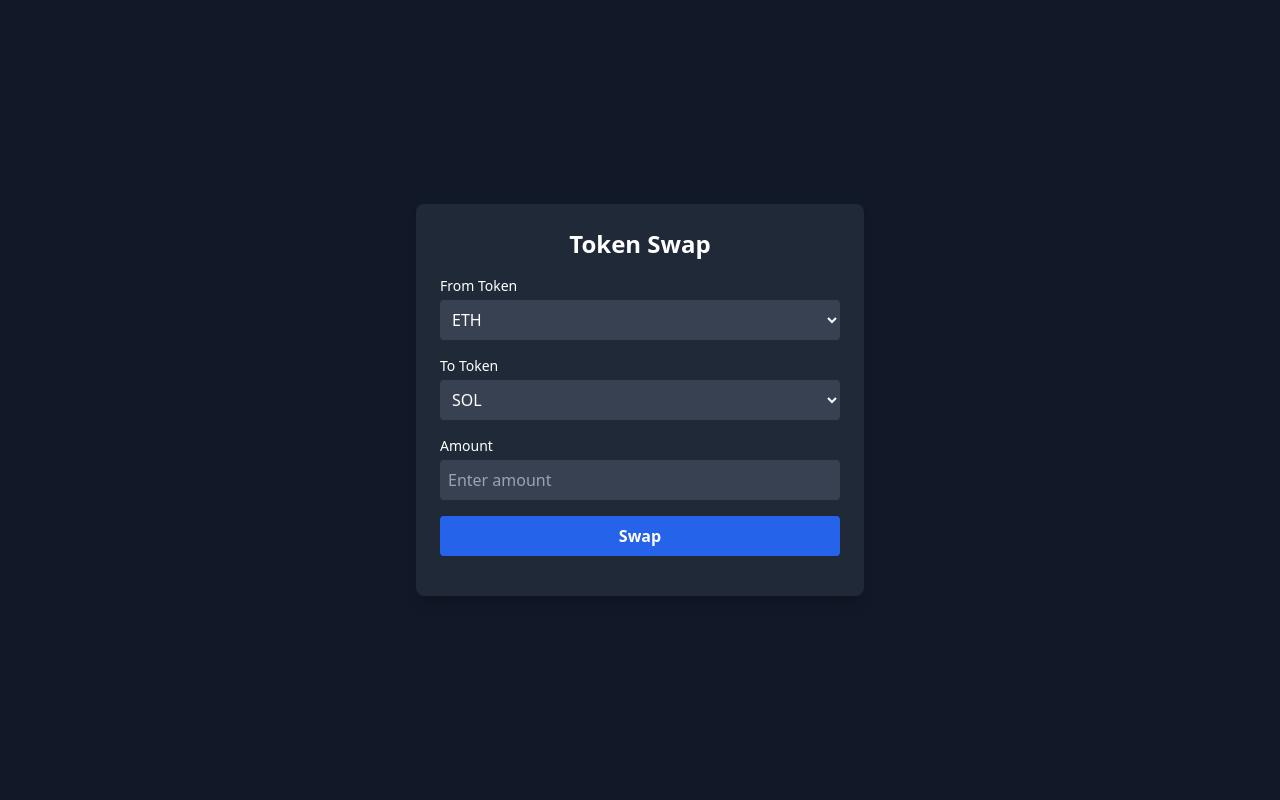
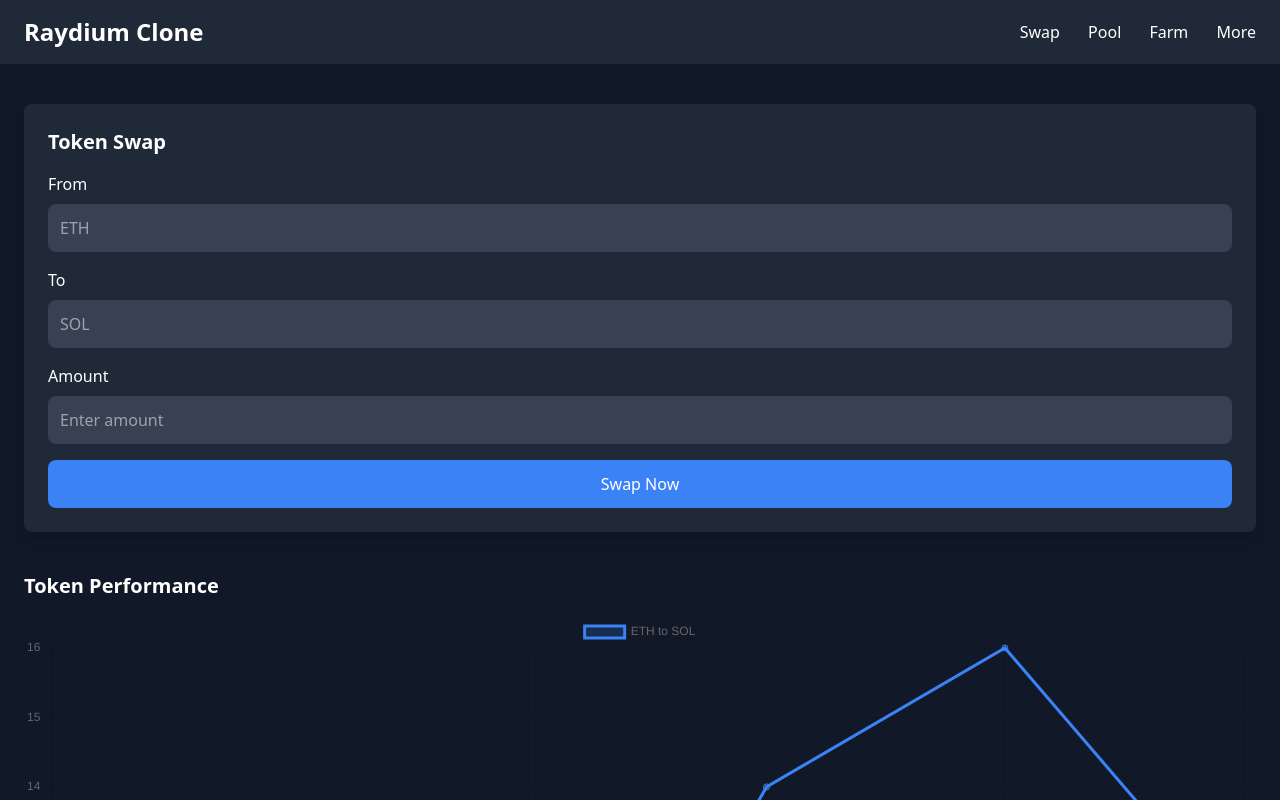
Before and after one commit to LR-TechX/Raydium-site-clone, a plain HTML site: page index.html in a window 1280 px wide. Shown: the top 800 px of the page. Drawn offline with nearby package versions, Linux system fonts and the light colour scheme.

Commit message:
Update index.html

```diff
--- a/index.html
+++ b/index.html
@@ -1,5 +1,68 @@
 <!DOCTYPE html>
+<html lang="en"><!DOCTYPE html>
 <html lang="en">
+<head>
+  <meta charset="UTF-8">
+  <meta name="viewport" content="width=device-width, initial-scale=1.0">
+  <title>Raydium Clone</title>
+  <script src="https://cdn.tailwindcss.com"></script>
+  <script src="https://cdn.jsdelivr.net/npm/chart.js"></script>
+  <link rel="stylesheet" href="tailwind.css">
+</head>
+<body class="bg-gray-900 text-white">
+  <!-- Navigation Bar -->
+  <header class="bg-gray-800">
+    <div class="container mx-auto flex justify-between items-center py-4 px-6">
+      <h1 class="text-2xl font-bold">Raydium Clone</h1>
+      <nav class="space-x-6">
+        <a href="#" class="hover:text-blue-400">Swap</a>
+        <a href="#" class="hover:text-blue-400">Pool</a>
+        <a href="#" class="hover:text-blue-400">Farm</a>
+        <div class="relative group inline-block">
+          <button class="hover:text-blue-400">More</button>
+          <ul class="absolute hidden group-hover:block bg-gray-700 text-white py-2 mt-2">
+            <li><a href="#" class="block px-4 py-2 hover:bg-gray-600">Analytics</a></li>
+            <li><a href="#" class="block px-4 py-2 hover:bg-gray-600">IDO</a></li>
+          </ul>
+        </div>
+      </nav>
+    </div>
+  </header>
+
+  <!-- Main Content -->
+  <main class="container mx-auto px-6 py-10">
+    <!-- Swap Section -->
+    <section class="bg-gray-800 p-6 rounded-lg shadow-lg">
+      <h2 class="text-xl font-bold mb-4">Token Swap</h2>
+      <div class="space-y-4">
+        <label class="block">
+          <span>From</span>
+          <input type="text" placeholder="ETH" class="w-full bg-gray-700 p-3 rounded-lg mt-2">
+        </label>
+        <label class="block">
+          <span>To</span>
+          <input type="text" placeholder="SOL" class="w-full bg-gray-700 p-3 rounded-lg mt-2">
+        </label>
+        <label class="block">
+          <span>Amount</span>
+          <input type="number" placeholder="Enter amount" class="w-full bg-gray-700 p-3 rounded-lg mt-2">
+        </label>
+        <button id="swap-button" class="w-full bg-blue-500 text-white py-3 rounded-lg hover:bg-blue-600">
+          Swap Now
+        </button>
+      </div>
+    </section>
+
+    <!-- Chart Section -->
+    <section class="mt-10">
+      <h2 class="text-xl font-bold mb-4">Token Performance</h2>
+      <canvas id="tokenChart" width="400" height="200"></canvas>
+    </section>
+  </main>
+</body>
+<script src="script.js"></script>
+</html>
+
 <head>
   <meta charset="UTF-8">
   <meta name="viewport" content="width=device-width, initial-scale=1.0">
```
